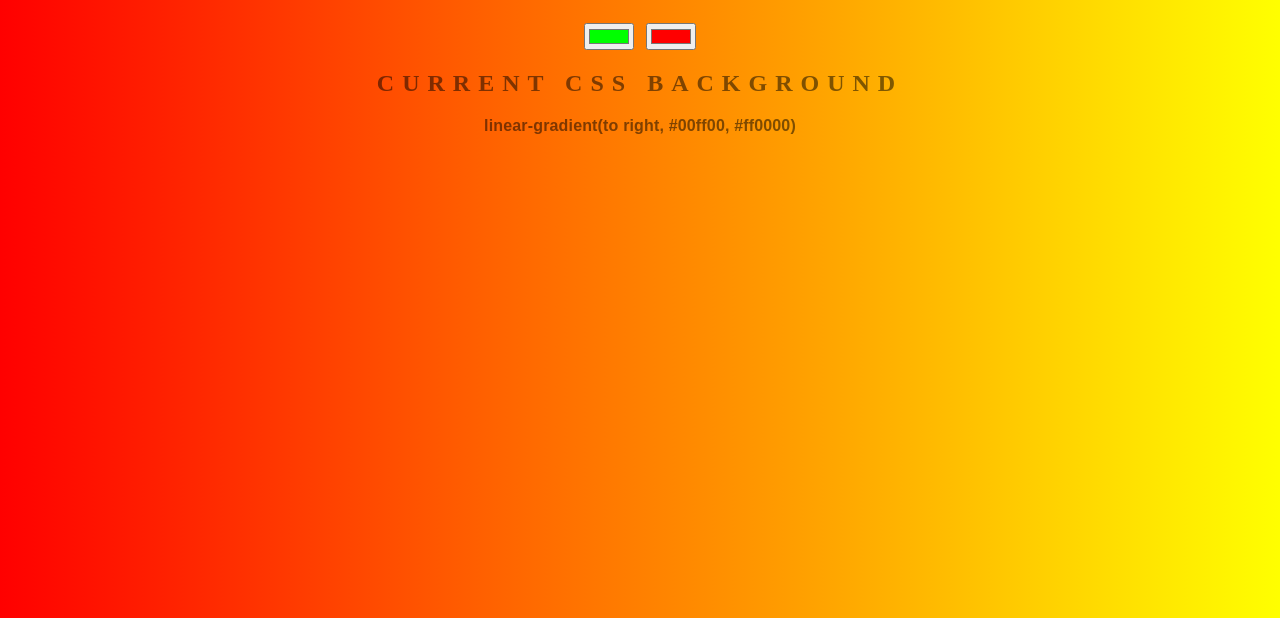
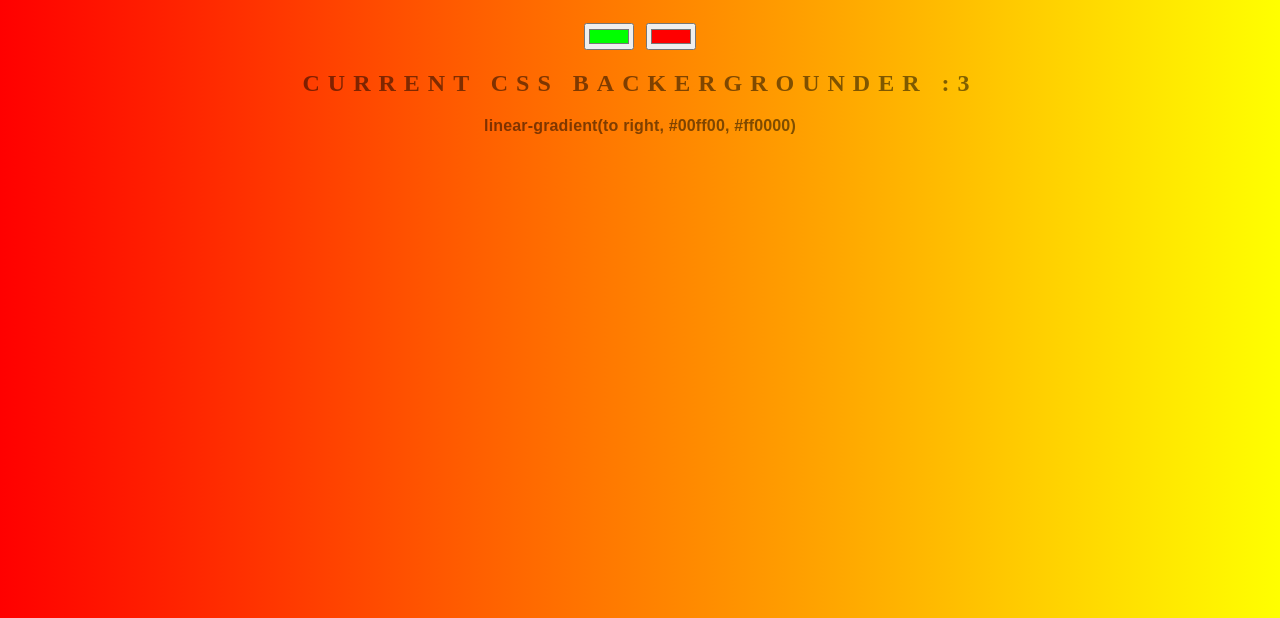
Before and after one commit to JoroScript/background-generator, a plain HTML site: page index.html in a window 1280 px wide. Shown: the part 182-800 px from the top of the page. Drawn offline with Linux system fonts and the light colour scheme.

Commit message:
alt putki

```diff
--- a/index.html
+++ b/index.html
@@ -10,7 +10,7 @@
     <h1><span class="txt1">Background VERY COOL</span> <span class="txt2">Generator</span></h1>
     <input type="color" class="color1" name="color1" value="#00ff00">
     <input type="color" class="color2"name="color2" value="#ff0000">
-    <h2>Current CSS Background</h2>
+    <h2>Current CSS Backergrounder :3</h2>
     <h3></h3>
     <script src="script.js"></script>
 </body>
```
